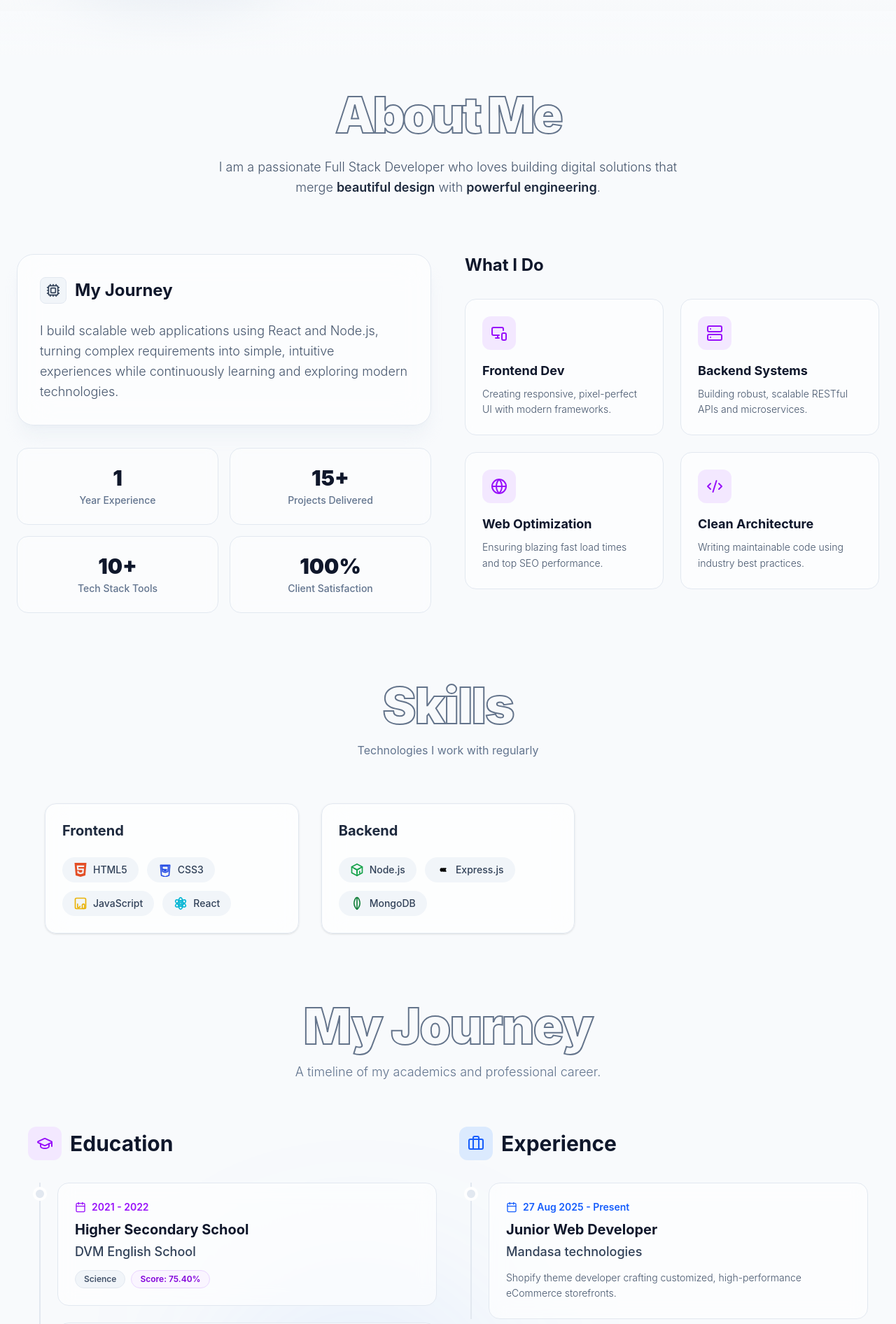
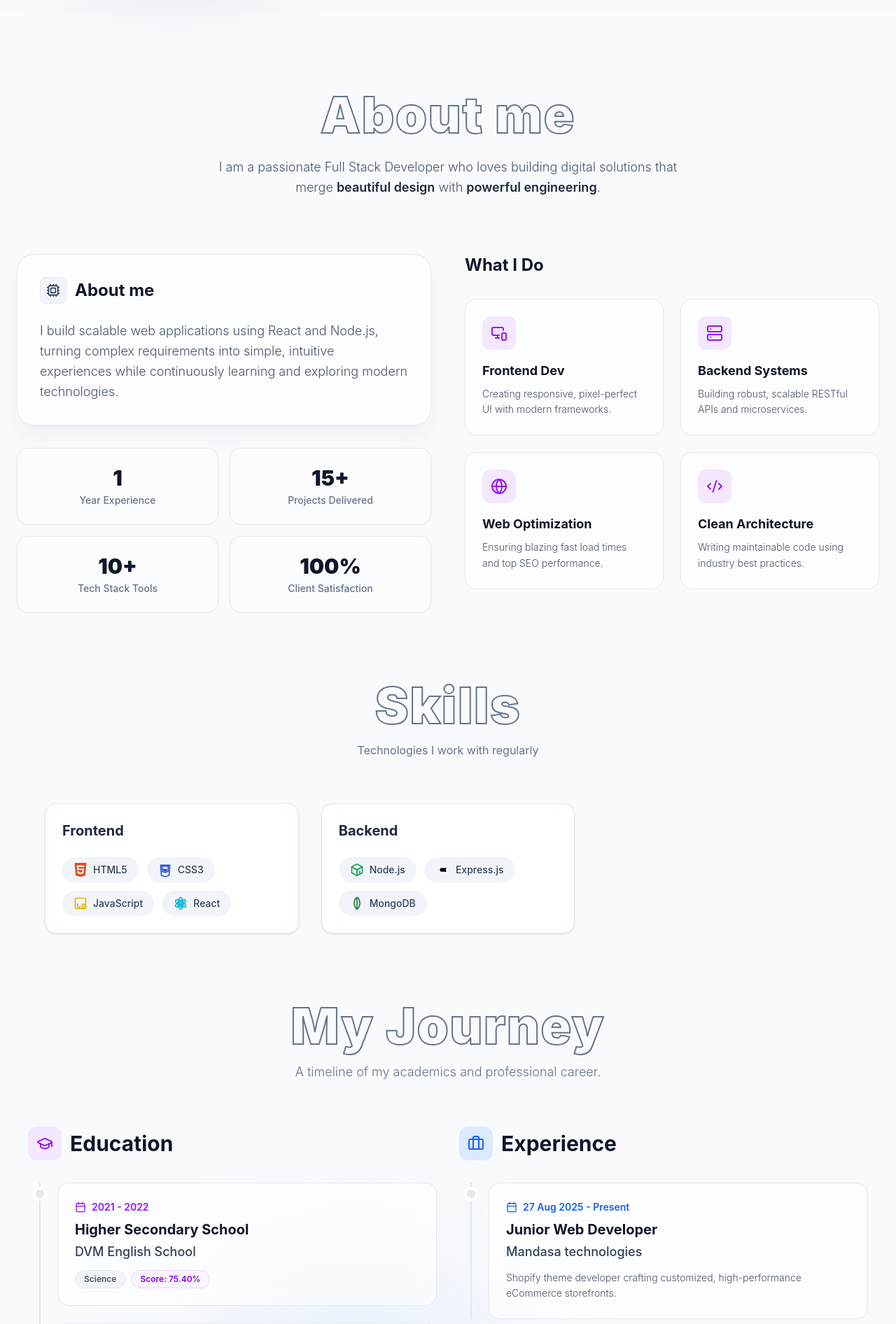
Before and after one commit to yuv881/portfolio, a React (Vite) app: page / in a window 1280 px wide. Shown: the part 720-2612 px from the top of the page at 70% size. Built offline with nearby package versions, Linux system fonts and the light colour scheme.

Commit message:
fix letter spacing

```diff
--- a/src/components/shared/About/About.jsx
+++ b/src/components/shared/About/About.jsx
@@ -8,12 +8,10 @@ const About = () => {
 
                 {/* Section Header */}
                 <div className="flex flex-col items-center mb-20 text-center">
-                    <h2 className="text-5xl md:text-6xl lg:text-7xl font-black tracking-tighter text-transparent"
+                    <h2 className="text-5xl tracking-wide md:text-6xl lg:text-7xl font-black text-transparent"
                         style={{
                             WebkitTextStroke: '2px #64748b', // slate-500
-                        }}>
-                        About Me
-                    </h2>
+                        }}>About me</h2>
                     <p className="mt-6 text-lg text-slate-600 dark:text-slate-400 max-w-2xl font-light leading-relaxed">
                         I am a passionate Full Stack Developer who loves building digital solutions that merge <strong className="font-semibold text-slate-800 dark:text-slate-200">beautiful design</strong> with <strong className="font-semibold text-slate-800 dark:text-slate-200">powerful engineering</strong>.
                     </p>
@@ -26,7 +24,7 @@ const About = () => {
                         <div className="bg-white/60 dark:bg-slate-900/40 backdrop-blur-xl border border-slate-200 dark:border-slate-800 rounded-3xl p-8 shadow-xl shadow-slate-200/40 dark:shadow-none hover:shadow-2xl hover:border-slate-300 dark:hover:border-slate-700 transition-all duration-500">
                             <h3 className="text-2xl font-bold text-slate-900 dark:text-white mb-6 flex items-center gap-3">
                                 <TerminalIcon />
-                                My Journey
+                                About me
                             </h3>
                             <div className="space-y-4 text-slate-600 dark:text-slate-400 leading-relaxed font-light text-base md:text-lg">
                                 <p>
--- a/src/components/shared/Contact/Contact.jsx
+++ b/src/components/shared/Contact/Contact.jsx
@@ -11,7 +11,7 @@ const Contact = () => {
 
                     <div className="flex flex-col gap-6 w-full lg:w-1/2">
                         <div className="space-y-4">
-                            <h2 className="text-5xl md:text-6xl lg:text-7xl font-black tracking-tighter text-transparent"
+                            <h2 className="text-4xl md:text-5xl lg:text-6xl font-black tracking-normal text-transparent"
                                 style={{
                                     WebkitTextStroke: '1px #64748b', // slate-500
                                 }}>
@@ -107,7 +107,7 @@ const Contact = () => {
                                 className="group relative w-full flex items-center justify-center gap-3 bg-slate-900 text-white dark:bg-white dark:text-slate-950 font-bold rounded-xl py-4 overflow-hidden transition-all hover:scale-[1.02] shadow-lg hover:shadow-xl dark:shadow-[0_0_30px_-5px_rgba(255,255,255,0.2)] dark:hover:shadow-[0_0_40px_-5px_rgba(255,255,255,0.3)] active:scale-95 mt-2"
                             >
                                 <span>Send Message</span>
-                                <Send size={18} onClick={() => window.location.href = "mailto:yuvrajsinghshaktawat28@gmail.com"} className="transition-transform group-hover:translate-x-1 group-hover:-translate-y-1" />
+                                <Send size={18} className="transition-transform group-hover:translate-x-1 group-hover:-translate-y-1" />
                             </button>
                         </form>
                     </div>
--- a/src/components/shared/Experience/Experience.jsx
+++ b/src/components/shared/Experience/Experience.jsx
@@ -11,7 +11,7 @@ const Experience = () => {
                 {/* Heading */}
                 <div className="flex flex-col items-center mb-16 text-center">
                     <h2
-                        className="text-5xl md:text-6xl lg:text-7xl font-black tracking-tight text-transparent"
+                        className="text-5xl tracking-wide md:text-6xl lg:text-7xl font-black text-transparent"
                         style={{ WebkitTextStroke: "2px #64748b" }}
                     >
                         My Journey
--- a/src/components/shared/Projects/Projects.jsx
+++ b/src/components/shared/Projects/Projects.jsx
@@ -11,7 +11,7 @@ const Projects = () => {
 
                 {/* Section Header */}
                 <div className="flex flex-col items-center mb-16 space-y-4 text-center">
-                    <h2 className="text-5xl md:text-6xl lg:text-7xl font-black tracking-tighter text-transparent"
+                    <h2 className="text-5xl md:text-6xl lg:text-7xl font-black tracking-wide text-transparent"
                         style={{
                             WebkitTextStroke: '2px #64748b', // slate-500
                         }}>
--- a/src/components/shared/Skills/Skills.jsx
+++ b/src/components/shared/Skills/Skills.jsx
@@ -6,7 +6,7 @@ const Skills = () => {
             {/* Heading */}
             <div className="text-center mb-16">
                 <h2
-                    className="text-5xl md:text-6xl lg:text-7xl font-black tracking-tight text-transparent"
+                    className="text-5xl tracking-wide md:text-6xl lg:text-7xl font-black text-transparent"
                     style={{ WebkitTextStroke: "2px #64748b" }}
                 >
                     Skills
```
